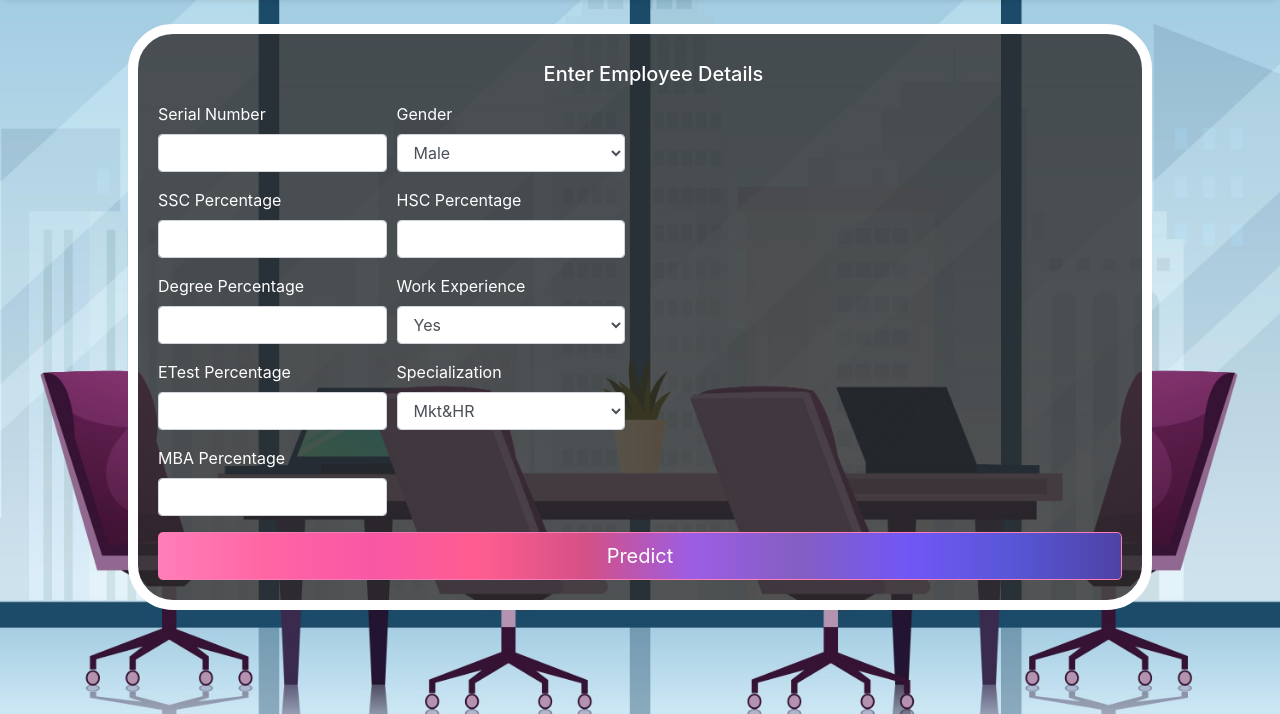
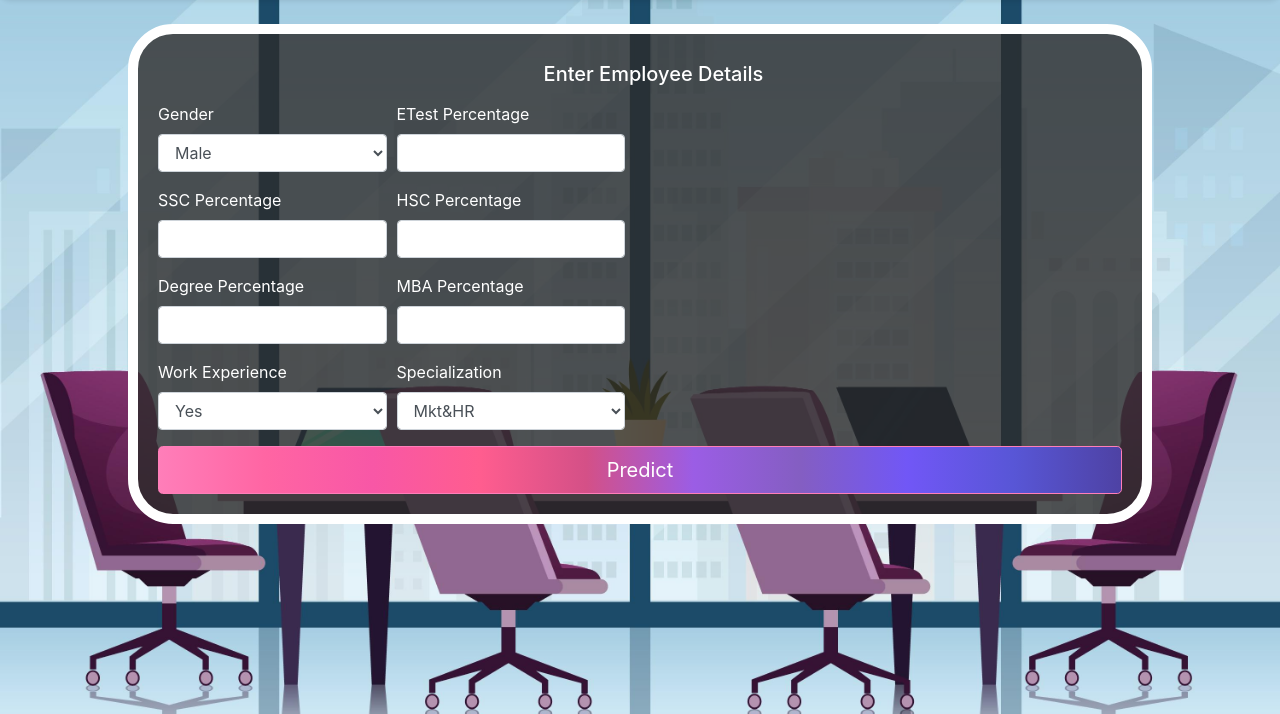
Before and after one commit to ARYAMAN1505/HR-PLACEMENT-WEBSITE, a Flask app: page /job in a window 1280 px wide. Shown: the part 86-800 px from the top of the page. Run offline with Flask 3, Linux system fonts and the light colour scheme; parts of the project's set-up code (start-up, migrations or seed data) failed here and were passed over; some libraries are stand-ins or nearby versions.

Commit message:
Update job.html

```diff
--- a/templates/job.html
+++ b/templates/job.html
@@ -88,16 +88,17 @@
                 <div class="col-md-6">
                     <div class="form-row">
                         <div class="form-group col-md-6">
-                            <label for="sl_no">Serial Number</label>
-                            <input type="number" class="form-control" id="sl_no" name="sl_no">
-                        </div>
-                        <div class="form-group col-md-6">
                             <label for="gender">Gender</label>
                             <select class="form-control" id="gender" name="gender">
                                 <option value="Male">Male</option>
                                 <option value="Female">Female</option>
                             </select>
                         </div>
+                        <div class="form-group col-md-6">
+                            <label for="etest_p">ETest Percentage</label>
+                            <input type="number" class="form-control" id="etest_p" name="etest_p" step="0.01" required>
+                        </div>
+
                     </div>
                     <div class="form-row">
                         <div class="form-group col-md-6">
@@ -115,17 +116,18 @@
                             <input type="number" class="form-control" id="degree_p" name="degree_p" step="0.01" required>
                         </div>
                         <div class="form-group col-md-6">
+                            <label for="mba_p">MBA Percentage</label>
+                            <input type="number" class="form-control" id="mba_p" name="mba_p" step="0.01" required>
+                        </div>
+
+                    </div>
+                    <div class="form-row">
+                        <div class="form-group col-md-6">
                             <label for="workex">Work Experience</label>
                             <select class="form-control" id="workex" name="workex">
                                 <option value="Yes">Yes</option>
                                 <option value="No">No</option>
                             </select>
-                        </div>
-                    </div>
-                    <div class="form-row">
-                        <div class="form-group col-md-6">
-                            <label for="etest_p">ETest Percentage</label>
-                            <input type="number" class="form-control" id="etest_p" name="etest_p" step="0.01" required>
                         </div>
                         <div class="form-group col-md-6">
                             <label for="specialisation">Specialization</label>
@@ -134,13 +136,6 @@
                                 <option value="Mkt&Fin">Mkt&Fin</option>
                             </select>
                         </div>
-                    </div>
-                    <div class="form-row">
-                        <div class="form-group col-md-6">
-                            <label for="mba_p">MBA Percentage</label>
-                            <input type="number" class="form-control" id="mba_p" name="mba_p" step="0.01" required>
-                        </div>
-                        <!-- Add other fields in a similar structure -->
                     </div>
                 </div>
             </div>
```
